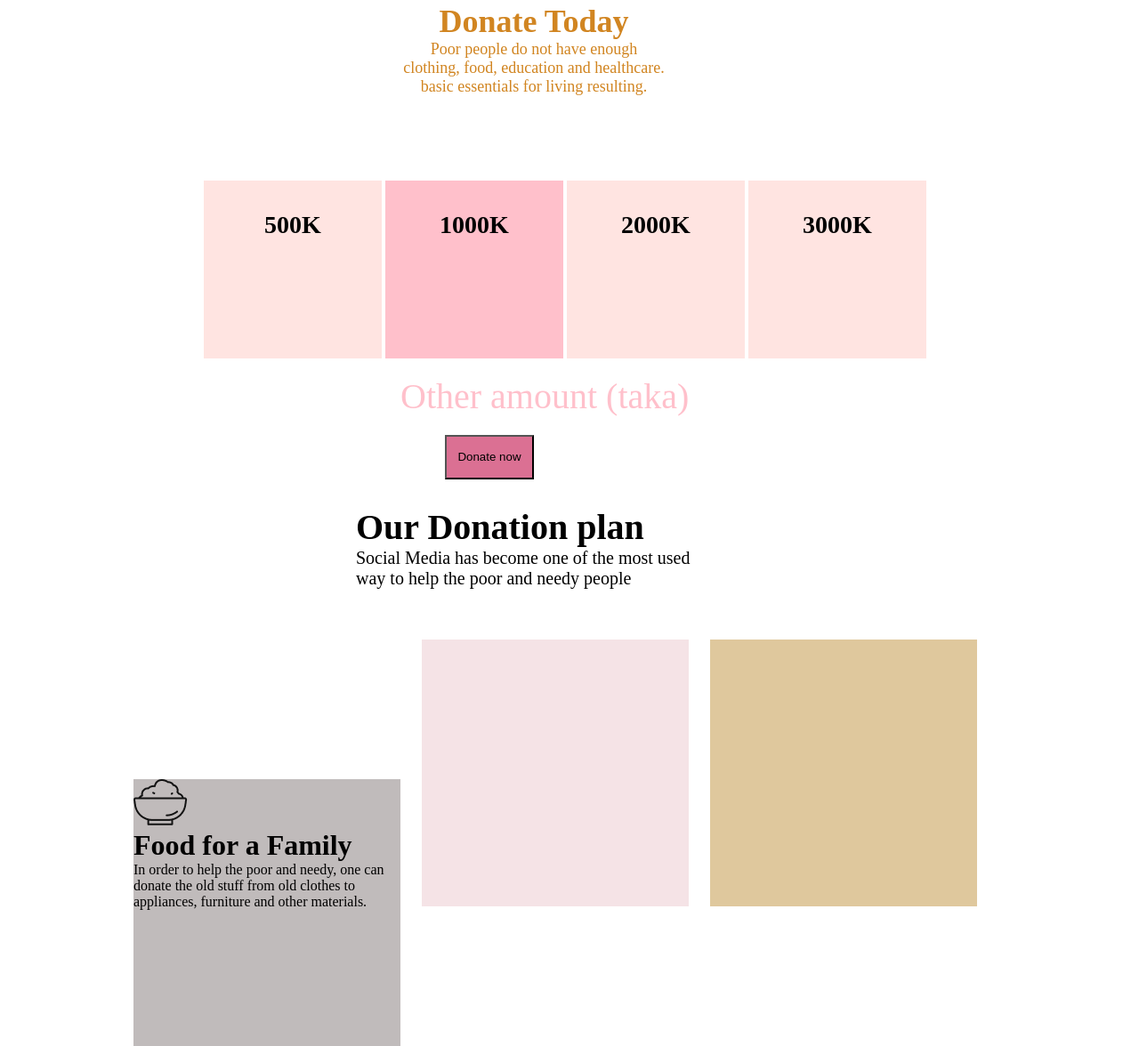
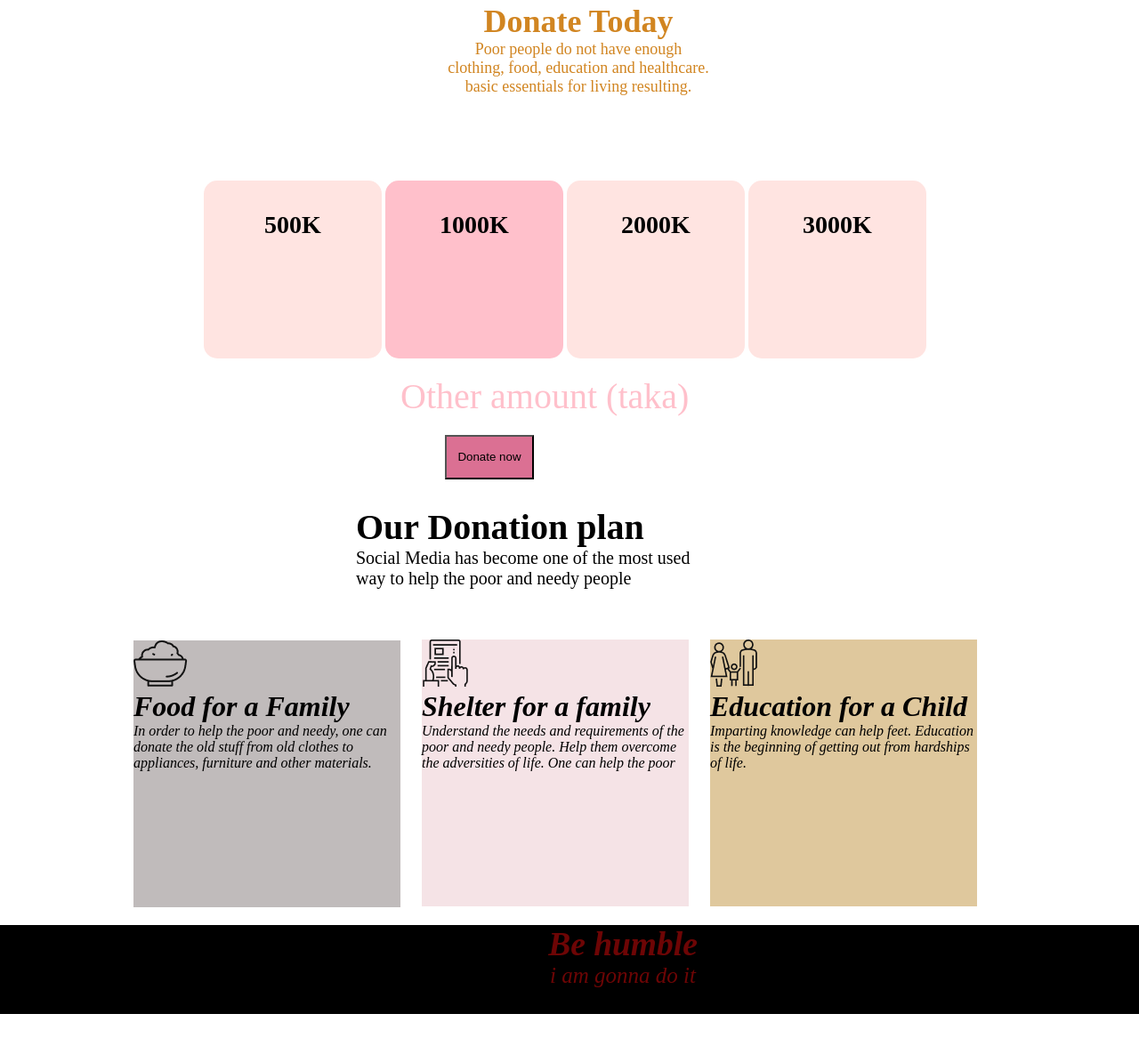
Before and after one commit to mohosinaaruba/Donation1, a plain HTML site: page index.html in a window 1280 px wide. Shown: the part 847-2023 px from the top of the page at 89% size. After the commit the page ends 1987 px from the top, so only its background shows below. Drawn offline with Linux system fonts and the light colour scheme.

Commit message:
added box

```diff
--- a/index.html
+++ b/index.html
@@ -44,7 +44,17 @@
   <h1>Food for a Family</h1>
    <p>In order to help the poor and needy, one can donate
      the old stuff from old clothes to appliances, furniture and other materials.</p> </div>
-  <div class="box8"></div>
-  <div class="box9"></div>
+  <div class="box8">
+    <img src="images/4.png" alt="">
+    <h1> Shelter for a family </h1>
+    <p>Understand the needs and requirements of the poor and needy people. Help them overcome the adversities of life. One can help the poor</p>
+  </div>
+  <div class="box9">
+    <img src="images/5.png" alt="">
+    <h1> Education for a Child</h1>
+    <p>Imparting knowledge can help feet. Education is the beginning of getting out from hardships of life.</p>
+  </div>
+  <div class="box10"> <h2> Be humble </h2>
+<p> i am gonna do it </p></div>
 </body>
 </html>
--- a/style.css
+++ b/style.css
@@ -6,20 +6,21 @@
     width: 100vw;
     height: 100vh;
     position: relative;
-    background-image: url(images/1.jpg);
+    background-image: url(images/8.jpg.);
     background-size: cover;
 }
 .overlay {
     width:100% ;
     height: 100%;
     font-size: 26px;
-    color:white;
+    color:whitesmoke;
     display: flex;
     justify-content: center;
     flex-direction: column;
     align-items: center;
     background-color: rgb(0, 0, 0 .0.5);
     margin-left: 100px;
+
 }
 .KK{
     height: 60px;
@@ -27,11 +28,12 @@
     color: whitesmoke;
     background-color: lightcoral;
     border-radius: 10px;
+    margin-left: 00px;
 }
 .small{
      height: 40px;
      width: 300px;
-     margin-left: 450px;
+     margin-left: 500px;
      margin-right: auto;
      color: rgb(209, 133, 33);
      font-size: large;
@@ -41,21 +43,7 @@
      inline-size: 1;
 
 }
-#container {
-    display: flex;
-    background-color: cornsilk;
-     align-content: center;
-    justify-content: center;
-    }
 
-#container div{
-
-    background-color: cornsilk;
-    align-items: center;
-    margin: 20px;
-    width: 100%;
-
-}
     .box{
        margin-right: 25px;
         width: 200px;
@@ -73,6 +61,7 @@
         --gap: 0.5cm;
         align-items: center;
         justify-content: center;
+        border-radius: 15px;
     }
     .box{
         margin-bottom: var(--gap);
@@ -96,6 +85,7 @@
        align-items: center;
        justify-content: center;
        display: inline-block;
+       border-radius: 15px;
     }
     .box1{
         margin-bottom: var(--gap);
@@ -119,6 +109,7 @@
         align-items: center;
         justify-content: center;
         display: inline-block;
+        border-radius: 15px;
     }
     .box2{
         margin-bottom: var(--gap);
@@ -141,6 +132,7 @@
         align-items: center;
         justify-content: center;
         display: inline-block;
+        border-radius: 15px;
     }
     .box3{
         margin-bottom: var(--gap);
@@ -163,6 +155,7 @@
         align-items: center;
         justify-content: center;
         display: inline-block;
+        border-radius: 15px;
     }
     .box4{
         margin-bottom: var(--gap);
@@ -196,6 +189,8 @@
     display: inline-block;
     background-color: rgb(192, 187, 187);
     margin-left: 150px;
+    font-style: italic;
+    align-items: center;
   }
 
   .box8{
@@ -204,6 +199,8 @@
     display: inline-block;
     background-color: rgb(245, 227, 230);
     margin-left: 20px;
+    align-items: center;
+    font-style: italic;
   }
 
   .box9{
@@ -212,4 +209,18 @@
     display: inline-block;
     background-color: rgb(223, 200, 157);
     margin-left: 20px;
+    align-items: center;
+    font-style: italic;
   }
+  .box10{
+    margin-top: 20px;
+    height: 100px;
+    width: 1400px;
+    background-color: black;
+    font-style: italic;
+    font-size: 25px;
+    color: rgb(109, 5, 5);
+    text-align: center;
+    position :justify;
+
+  }
```
Also changed, not shown: images/4.png (added), images/5.png (added), images/6.jpg.png (added), images/7.jpg (added), 1 other file.
